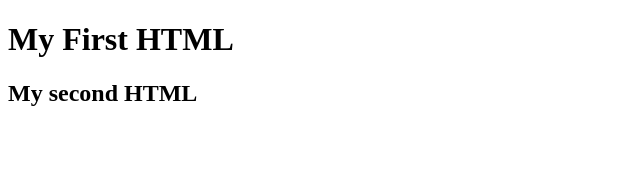
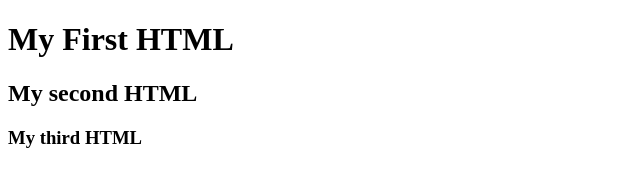
Before and after one commit to haiakhil3344/Jenkins, a plain HTML site: page sample.html in a window 1280 px wide. Shown: the whole page, without its empty margins (0-640 px from the left). Drawn offline with Linux system fonts and the light colour scheme.

Commit message:
Update sample.html

```diff
--- a/sample.html
+++ b/sample.html
@@ -4,6 +4,7 @@
 
 <h1>My First HTML</h1>
   <h2>My second HTML</h2>
+  <h3>My third HTML</h3>
 
 </body>
 </html>
```
